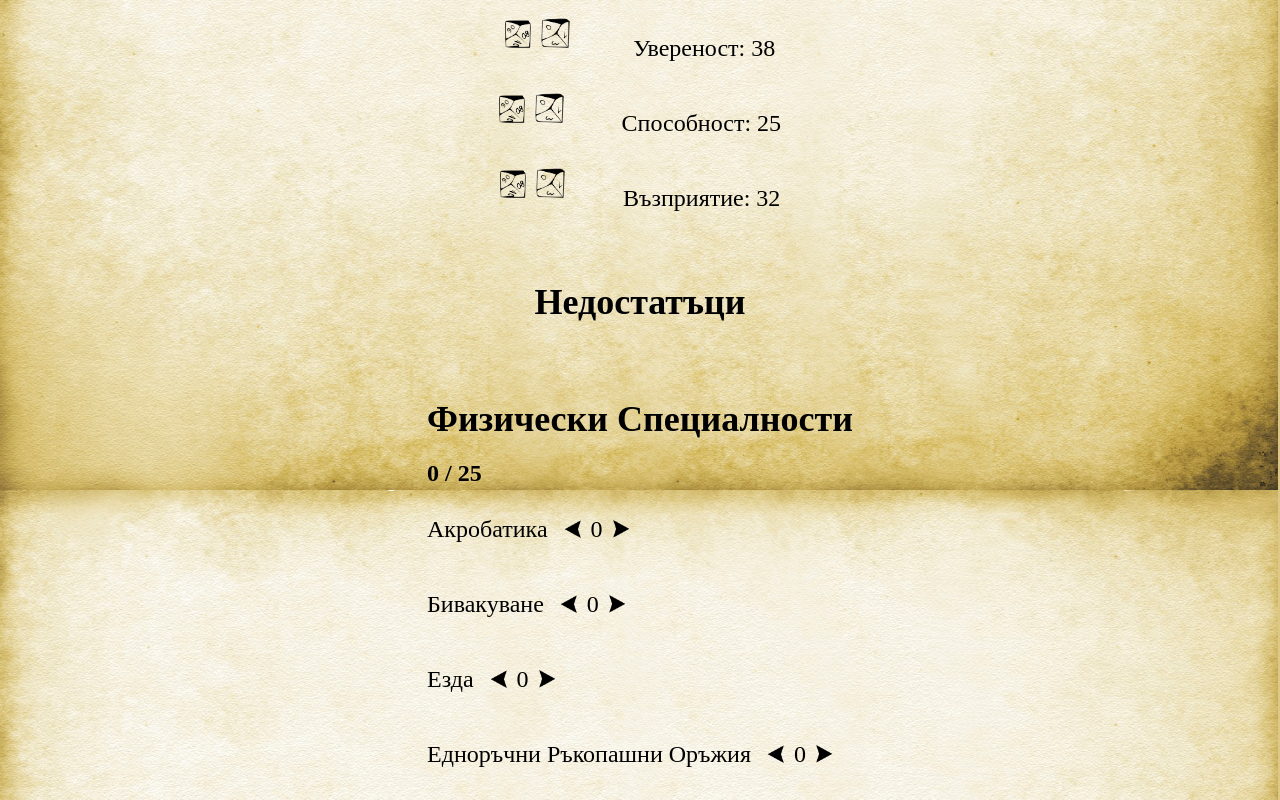
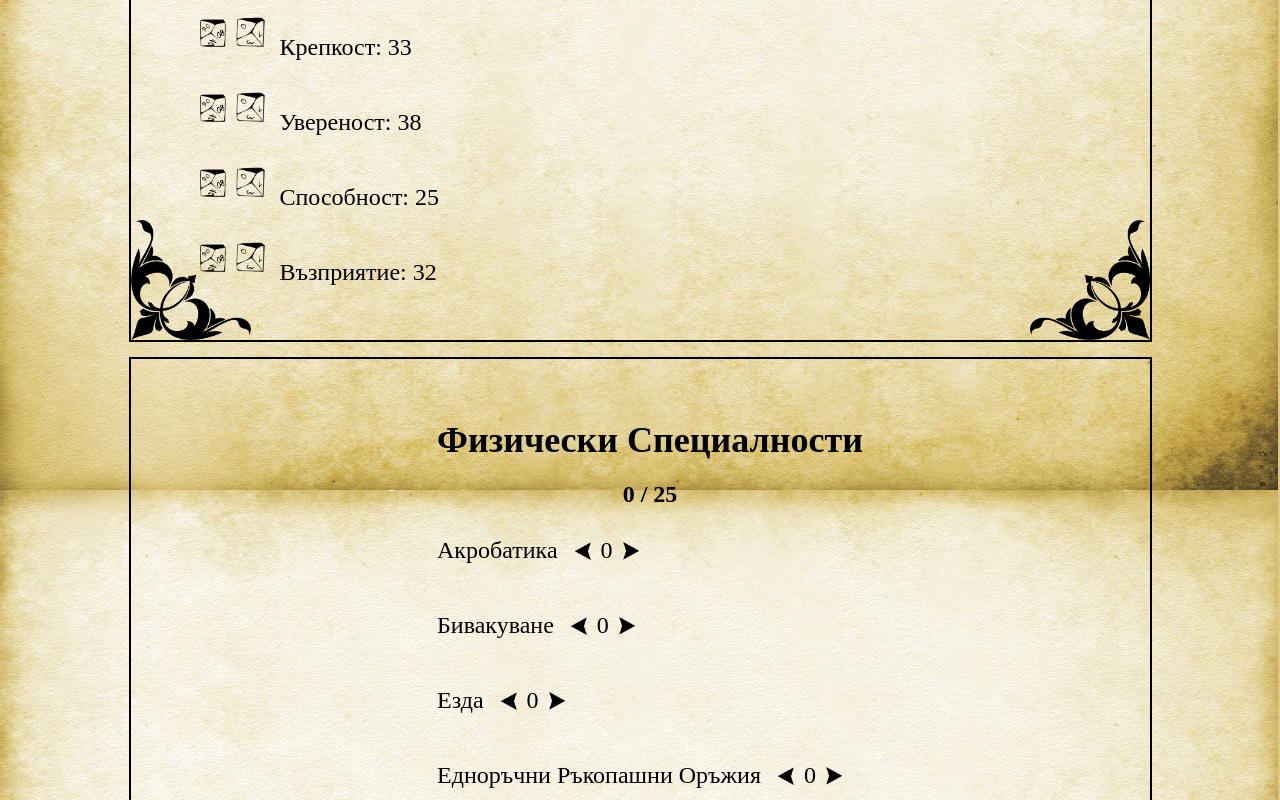
Before and after one commit to tery999/Random-Hero-Generator, a React (Vite) app: page /Quick in a window 1280 px wide. Shown: the part 2000-2800 px from the top of the page. Built offline with nearby package versions, Linux system fonts and the light colour scheme; a web font is replaced by a local one.

Commit message:
formating and styling

```diff
--- a/src/Components/Quick/PhysicalSpecialties.tsx
+++ b/src/Components/Quick/PhysicalSpecialties.tsx
@@ -220,7 +220,7 @@ export function PhysicalSpecialtiesFunc(props: any) {
 
     console.log("SPEC ARE", specialties)
     return (
-        <div>
+        <div className="PhysicalSpecialtiesStatHolder">
             <h2>Физически Специалности</h2>
             <h4 className="specialtyPoints">{totalPoints} / {abilityProp}</h4>
             <div className="singleSpecHolder">
--- a/src/Components/Quick/Quick.css
+++ b/src/Components/Quick/Quick.css
@@ -59,8 +59,59 @@
     justify-content: center;
     align-items: start;
     border: 2px solid black;
-    padding: 30px;
+    padding-top: 30px;
+    padding-bottom: 30px;
+    padding-left: 50px;
+    padding-right: 30px;
     max-width: 1023px;
+}
+
+.thirdRow {
+    box-sizing: border-box;
+    position: relative;
+    display: flex;
+    flex-wrap: wrap;
+    justify-content: center;
+    align-items: start;
+    border: 2px solid black;
+    padding-top: 30px;
+    padding-bottom: 30px;
+    padding-left: 50px;
+    padding-right: 30px;
+    width: 1023px;
+    max-width: 1023px;
+}
+
+.forthRow {
+    box-sizing: border-box;
+    position: relative;
+    display: flex;
+    flex-wrap: wrap;
+    justify-content: center;
+    align-items: start;
+    border: 2px solid black;
+    padding-top: 30px;
+    padding-bottom: 30px;
+    padding-left: 50px;
+    padding-right: 30px;
+    width: 1023px;
+    max-width: 1023px;
+}
+
+.mehanichniStatHolder {
+    width: 300px;
+    display: flex;
+    flex-direction: column;
+    justify-content: start;
+    align-items: start;
+}
+
+.nedostataciHolder {
+    width: 600px;
+}
+
+.TrudnostiIPostijeniqP {
+    padding-left: 20px;
 }
 
 .cornerDec {
@@ -89,8 +140,8 @@
 }
 
 .statsDiv {
-    width: 300px;
-    max-width: 300px;
+    width: 320px;
+    box-sizing: border-box;
     padding-left: 10px;
     padding-right: 10px;
     display: flex;
@@ -101,15 +152,11 @@
     font-size: 24px;
 }
 
-.statsDiv h2 {
+ h2 {
     align-self: center;
     text-align: center;
 }
 
-.containerInfo>div>h2 {
-    align-self: center;
-    text-align: center;
-}
 
 .containerInfo>div>p {
     margin-bottom: 15px;
@@ -196,8 +243,14 @@
 .specialtyPoints {
     display: flex;
     align-self: center;
+    text-align: center;
     margin-top: -10px;
     margin-bottom: 5px;
+}
+
+.PhysicalSpecialtiesStatHolder {
+    display: flex;
+    flex-direction: column;
 }
 
 .equipmentDiv {
--- a/src/Components/Quick/Quick.tsx
+++ b/src/Components/Quick/Quick.tsx
@@ -185,6 +185,10 @@ export default function Quick() {
                     </div>
                 </div>
                 <div className="secondRow">
+                    <img className="cornerDec upLeft" src="/CornerDecorationUpLeft.png" alt="" />
+                    <img className="cornerDec upRight" src="/CornerDecorationUpRight.png" alt="" />
+                    <img className="cornerDec downLeft" src="/CornerDecorationDownLeft.png" alt="" />
+                    <img className="cornerDec downRight" src="/CornerDecorationDownRight.png" alt="" />
                     <div >
                         <h2>Среда и положение</h2>
                         <p> Среда: {heroStats.familyAndRelationships.surrounding}</p>
@@ -197,10 +201,15 @@ export default function Quick() {
                         <p> Приятелства: {heroStats.familyAndRelationships.friendship}</p>
                         <p> Вражди: {heroStats.familyAndRelationships.enemies}</p>
                         <p> Слухове: {heroStats.familyAndRelationships.rumors}</p>
-                        <p> Трудности и Постижения: {heroStats.familyAndRelationships.difficultiesAndAchievements}</p>
+                        <p className="TrudnostiIPostijeniqP"> Трудности и Постижения: {heroStats.familyAndRelationships.difficultiesAndAchievements}</p>
                     </div>
                 </div>
-                <div>
+                <div className="thirdRow">
+                    <img className="cornerDec upLeft" src="/CornerDecorationUpLeft.png" alt="" />
+                    <img className="cornerDec upRight" src="/CornerDecorationUpRight.png" alt="" />
+                    <img className="cornerDec downLeft" src="/CornerDecorationDownLeft.png" alt="" />
+                    <img className="cornerDec downRight" src="/CornerDecorationDownRight.png" alt="" />
+                    <div className="mehanichniStatHolder">
                         <h2>Механични измерения</h2>
                         <div className="singleStatHolder">
                             <img className="diceSm" src={dice} alt="" onClick={() => singleStatReroll("strength")} />
@@ -219,13 +228,16 @@ export default function Quick() {
                             <p> Възприятие: {heroStats.mechanicalStats.perception}</p>
                         </div>
                     </div>
-                <div>
+                    <div className="nedostataciHolder">
                         <h2>Недостатъци</h2>
                         {disadvantages.map((single) =>
                             <p>{single.name} {single.level}: {single.information}</p>
                         )}
                     </div>
+                </div>
+                <div className="forthRow">
                     <PhysicalSpecialtiesComp reroll={reroll} abilityProp={heroStats.mechanicalStats.ability} />
+                </div>
                 <MentalSpecialtiesComp reroll={reroll} perceptionProp={heroStats.mechanicalStats.perception} />
                 <EquipmentComponent reroll={reroll} />
 
```
Lines whose indentation alone changed are shown as unchanged.
